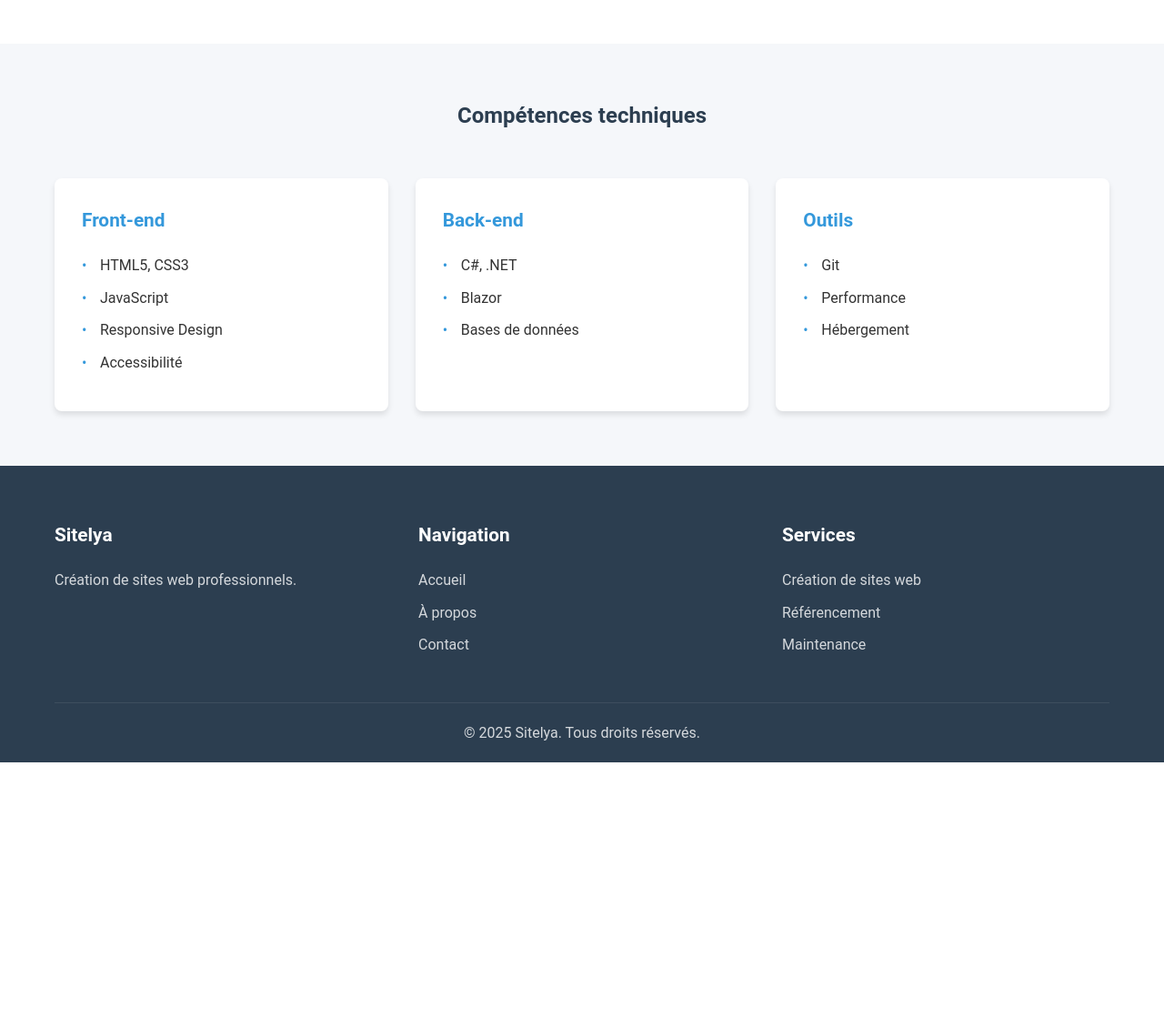
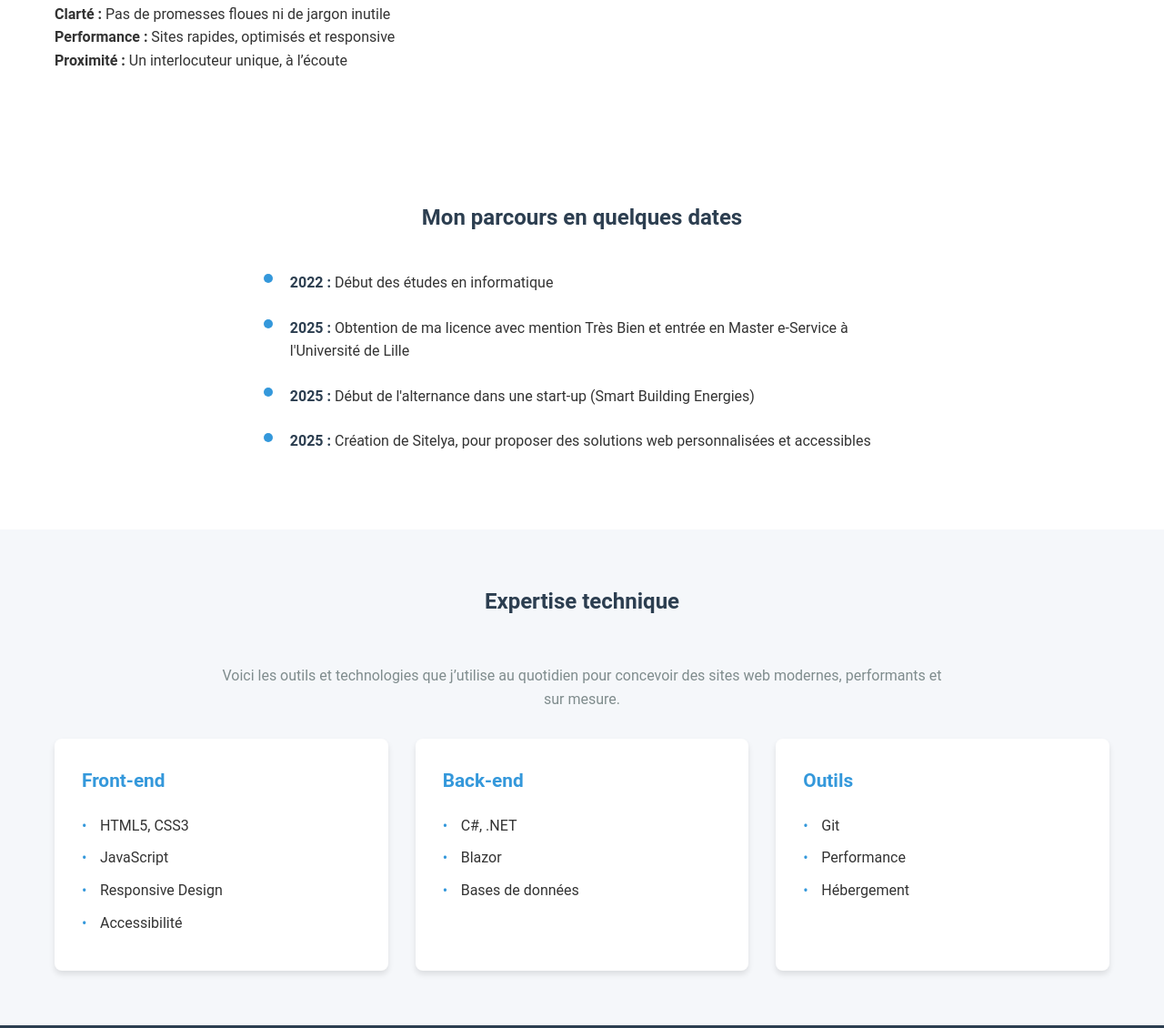
Before and after one commit to GabrielKrtsr/sitelya, a website built with webpack: page Client/src/html/about.html in a window 1280 px wide. Shown: the part 946-2076 px from the top of the page at 91% size. Before the commit the page ends 1784 px from the top, so only its background shows below. Built offline with nearby package versions, Linux system fonts and the light colour scheme; files whose address does not match are found by name.

Commit message:
add text for the about

```diff
--- a/Client/src/html/about.html
+++ b/Client/src/html/about.html
@@ -1,11 +1,13 @@
 <!DOCTYPE html>
 <html lang="fr">
+
 <head>
     <meta charset="UTF-8">
     <meta name="viewport" content="width=device-width, initial-scale=1.0">
     <title>Sitelya : À propos</title>
     <link rel="stylesheet" href="../stylesheets/style.css">
 </head>
+
 <body>
     <header class="header">
         <div class="container">
@@ -28,8 +30,9 @@
     <main>
         <section class="about-hero">
             <div class="container">
-                <h1>Mon parcours</h1>
-                <p>Développeur web passionné par la création de solutions digitales performantes et adaptées à vos besoins.</p>
+                <h1>À propos de Sitelya</h1>
+                <p>Sitelya est une initiative portée par un développeur passionné, alliant expertise technique et sens
+                    du service pour proposer des sites professionnels accessibles et efficaces.</p>
             </div>
         </section>
 
@@ -37,27 +40,58 @@
             <div class="container">
                 <div class="about-grid">
                     <div class="about-text">
-                        <h2>Qui suis-je ?</h2>
-                        <p>Je suis un développeur web en devenir, diplômé d'une licence en informatique obtenue avec mention Très Bien et major de promotion au dernier semestre. Actuellement étudiant en master e-service à l'Université de Lille, je combine formation académique et expérience pratique pour offrir des solutions web de qualité.</p>
+                        <h2>Une entreprise à taille humaine</h2>
+                        <p>Chez Sitelya, pas de démarche impersonnelle ou d'usine à sites web. Chaque projet est suivi
+                            avec soin, depuis l'écoute de vos besoins jusqu’à la mise en ligne de votre site.</p>
 
-                        <p>En alternance dans une start-up innovante spécialisée dans le Smart Building, je développe des plateformes web avec Blazor et C#, ce qui me permet d'acquérir une solide expérience en développement d'applications professionnelles.</p>
+                        <p>Derrière Sitelya, je suis un développeur web diplômé d’une licence en informatique,
+                            actuellement en Master e-Service à l’Université de Lille. Je suis aussi en alternance dans
+                            une start-up innovante, où je travaille sur des plateformes web avancées en Blazor et C#.
+                        </p>
 
-                        <h3>Ma philosophie</h3>
-                        <p>Ambitieux et rigoureux, je privilégie la simplicité, la performance et la satisfaction client. Je crois qu'un site web doit avant tout répondre aux besoins de ses utilisateurs tout en étant techniquement optimisé.</p>
+                        <h3>Pourquoi Sitelya ?</h3>
+                        <p>Le web change vite. Beaucoup trop vite. Sitelya est né de l’envie de proposer une alternative
+                            simple, transparente, et humaine : des solutions sur-mesure, sans jargon, avec une relation
+                            de confiance directe.</p>
 
-
+                        <h3>Mes engagements</h3>
+                        <ul>
+                            <li><strong>Clarté :</strong> Pas de promesses floues ni de jargon inutile</li>
+                            <li><strong>Performance :</strong> Sites rapides, optimisés et responsive</li>
+                            <li><strong>Proximité :</strong> Un interlocuteur unique, à l’écoute</li>
+                        </ul>
                     </div>
                     <div class="about-image">
-                        <div class="image-placeholder"></div>
+                        <div class="image-placeholder">
+                            <!-- Tu peux mettre une photo stylisée ou une illustration -->
+                        </div>
                     </div>
                 </div>
             </div>
         </section>
 
-        <section class="skills">
+        <section class="timeline">
             <div class="container">
-                <h2>Compétences techniques</h2>
-                <div class="skills-grid">
+                <h2>Mon parcours en quelques dates</h2>
+                <ul class="timeline-list">
+                    <li><strong>2022 :</strong> Début des études en informatique</li>
+                    <li><strong>2025 :</strong> Obtention de ma licence avec mention Très Bien et entrée en Master
+                        e-Service à l'Université de Lille</li>
+                    <li><strong>2025 :</strong> Début de l'alternance dans une start-up (Smart Building Energies)</li>
+                    <li><strong>2025 :</strong> Création de Sitelya, pour proposer des solutions web personnalisées et
+                        accessibles</li>
+                </ul>
+            </div>
+        </section>
+
+
+
+        <section class="expertise">
+            <div class="container">
+                <h2>Expertise technique</h2>
+                <p>Voici les outils et technologies que j’utilise au quotidien pour concevoir des sites web modernes,
+                    performants et sur mesure.</p>
+                <div class="expertise-grid">
                     <div class="skill-category">
                         <h3>Front-end</h3>
                         <ul>
@@ -120,4 +154,5 @@
 
     <script src="js/script.js"></script>
 </body>
+
 </html>
--- a/Client/src/stylesheets/style.css
+++ b/Client/src/stylesheets/style.css
@@ -86,6 +86,7 @@ ul {
     z-index: 1000;
     padding: 15px 0;
 }
+
 .imglogo {
     background-color: #fff;
     max-width: 200px;
@@ -100,10 +101,10 @@ ul {
 }
 
 @media (max-width: 600px) {
-  .imglogo {
-    max-width: 70px;
-    padding: 4px 6px;
-  }
+    .imglogo {
+        max-width: 70px;
+        padding: 4px 6px;
+    }
 }
 
 .header .container {
@@ -189,7 +190,8 @@ ul {
     content: "";
     position: absolute;
     inset: 0;
-    background: rgba(0, 0, 0, 0.4); /* un léger assombrissement pour lisibilité */
+    background: rgba(0, 0, 0, 0.4);
+    /* un léger assombrissement pour lisibilité */
     z-index: 1;
 }
 
@@ -279,7 +281,8 @@ ul {
     transition: var(--transition);
     text-align: center;
     border: 2px solid transparent;
-    border-bottom-width: 6px; /* bordure plus large en bas */
+    border-bottom-width: 6px;
+    /* bordure plus large en bas */
 }
 
 .service-card:hover {
@@ -385,6 +388,7 @@ ul {
     background-size: cover;
     background-position: center;
 }
+
 .image-about {
     background-color: var(--light-gray);
     border-radius: var(--border-radius);
@@ -394,19 +398,29 @@ ul {
     background-size: cover;
     background-position: center;
 }
-/* Skills */
-.skills {
+
+/* Expertise technique (anciennement Skills) */
+.expertise {
     padding: 60px 0;
     background-color: var(--light-gray);
 }
 
-.skills h2 {
+.expertise h2 {
     text-align: center;
     margin-bottom: 50px;
     color: var(--primary-color);
 }
 
-.skills-grid {
+.expertise p {
+    text-align: center;
+    margin-bottom: 30px;
+    color: var(--text-light);
+    max-width: 800px;
+    margin-left: auto;
+    margin-right: auto;
+}
+
+.expertise-grid {
     display: grid;
     grid-template-columns: repeat(auto-fit, minmax(250px, 1fr));
     gap: 30px;
@@ -417,6 +431,12 @@ ul {
     padding: 30px;
     border-radius: var(--border-radius);
     box-shadow: var(--box-shadow);
+    transition: var(--transition);
+}
+
+.skill-category:hover {
+    transform: translateY(-10px);
+    border-color: var(--primary-color);
 }
 
 .skill-category h3 {
@@ -437,6 +457,48 @@ ul {
     left: 0;
     color: var(--secondary-color);
 }
+
+/* Timeline */
+.timeline {
+    background-color: var(--white);
+    padding: 60px 0;
+}
+
+.timeline h2 {
+    text-align: center;
+    margin-bottom: 40px;
+    color: var(--primary-color);
+}
+
+.timeline-list {
+    list-style: none;
+    max-width: 700px;
+    margin: 0 auto;
+    padding: 0;
+}
+
+.timeline-list li {
+    position: relative;
+    padding-left: 1.8rem;
+    margin-bottom: 1.5rem;
+    color: var(--text-color);
+}
+
+.timeline-list li::before {
+    content: "";
+    position: absolute;
+    left: 0;
+    top: 0.2rem;
+    width: 10px;
+    height: 10px;
+    background-color: var(--secondary-color);
+    border-radius: 50%;
+}
+
+.timeline-list li strong {
+    color: var(--primary-color);
+}
+
 
 /* Contact page */
 .contact-hero {
@@ -566,6 +628,7 @@ ul {
 
 /* Responsive */
 @media (max-width: 992px) {
+
     .about-grid,
     .contact-grid {
         grid-template-columns: 1fr;
--- a/Server/app.js
+++ b/Server/app.js
@@ -28,7 +28,7 @@ app.use(express.static(path.join(__dirname, 'public')));
 const rateLimit = require('express-rate-limit');
 const contactLimiter = rateLimit({
     windowMs: 60 * 60 * 1000, // 1 heure
-    max: 5,
+    max: 20,
     message: { message: 'Trop de messages envoyés. Réessayez plus tard.' }
 });
 app.use('/api/contact', contactLimiter, contactApiRouter);
--- a/Server/public/stylesheets/style.css
+++ b/Server/public/stylesheets/style.css
@@ -86,6 +86,7 @@ ul {
     z-index: 1000;
     padding: 15px 0;
 }
+
 .imglogo {
     background-color: #fff;
     max-width: 200px;
@@ -100,10 +101,10 @@ ul {
 }
 
 @media (max-width: 600px) {
-  .imglogo {
-    max-width: 70px;
-    padding: 4px 6px;
-  }
+    .imglogo {
+        max-width: 70px;
+        padding: 4px 6px;
+    }
 }
 
 .header .container {
@@ -189,7 +190,8 @@ ul {
     content: "";
     position: absolute;
     inset: 0;
-    background: rgba(0, 0, 0, 0.4); /* un léger assombrissement pour lisibilité */
+    background: rgba(0, 0, 0, 0.4);
+    /* un léger assombrissement pour lisibilité */
     z-index: 1;
 }
 
@@ -279,7 +281,8 @@ ul {
     transition: var(--transition);
     text-align: center;
     border: 2px solid transparent;
-    border-bottom-width: 6px; /* bordure plus large en bas */
+    border-bottom-width: 6px;
+    /* bordure plus large en bas */
 }
 
 .service-card:hover {
@@ -385,6 +388,7 @@ ul {
     background-size: cover;
     background-position: center;
 }
+
 .image-about {
     background-color: var(--light-gray);
     border-radius: var(--border-radius);
@@ -394,19 +398,29 @@ ul {
     background-size: cover;
     background-position: center;
 }
-/* Skills */
-.skills {
+
+/* Expertise technique (anciennement Skills) */
+.expertise {
     padding: 60px 0;
     background-color: var(--light-gray);
 }
 
-.skills h2 {
+.expertise h2 {
     text-align: center;
     margin-bottom: 50px;
     color: var(--primary-color);
 }
 
-.skills-grid {
+.expertise p {
+    text-align: center;
+    margin-bottom: 30px;
+    color: var(--text-light);
+    max-width: 800px;
+    margin-left: auto;
+    margin-right: auto;
+}
+
+.expertise-grid {
     display: grid;
     grid-template-columns: repeat(auto-fit, minmax(250px, 1fr));
     gap: 30px;
@@ -417,6 +431,12 @@ ul {
     padding: 30px;
     border-radius: var(--border-radius);
     box-shadow: var(--box-shadow);
+    transition: var(--transition);
+}
+
+.skill-category:hover {
+    transform: translateY(-10px);
+    border-color: var(--primary-color);
 }
 
 .skill-category h3 {
@@ -437,6 +457,48 @@ ul {
     left: 0;
     color: var(--secondary-color);
 }
+
+/* Timeline */
+.timeline {
+    background-color: var(--white);
+    padding: 60px 0;
+}
+
+.timeline h2 {
+    text-align: center;
+    margin-bottom: 40px;
+    color: var(--primary-color);
+}
+
+.timeline-list {
+    list-style: none;
+    max-width: 700px;
+    margin: 0 auto;
+    padding: 0;
+}
+
+.timeline-list li {
+    position: relative;
+    padding-left: 1.8rem;
+    margin-bottom: 1.5rem;
+    color: var(--text-color);
+}
+
+.timeline-list li::before {
+    content: "";
+    position: absolute;
+    left: 0;
+    top: 0.2rem;
+    width: 10px;
+    height: 10px;
+    background-color: var(--secondary-color);
+    border-radius: 50%;
+}
+
+.timeline-list li strong {
+    color: var(--primary-color);
+}
+
 
 /* Contact page */
 .contact-hero {
@@ -566,6 +628,7 @@ ul {
 
 /* Responsive */
 @media (max-width: 992px) {
+
     .about-grid,
     .contact-grid {
         grid-template-columns: 1fr;
```
Also changed, not shown: Client/src/html/index.html (+11 -4 lines), Server/public/html/about.html (+1 -1 lines).
